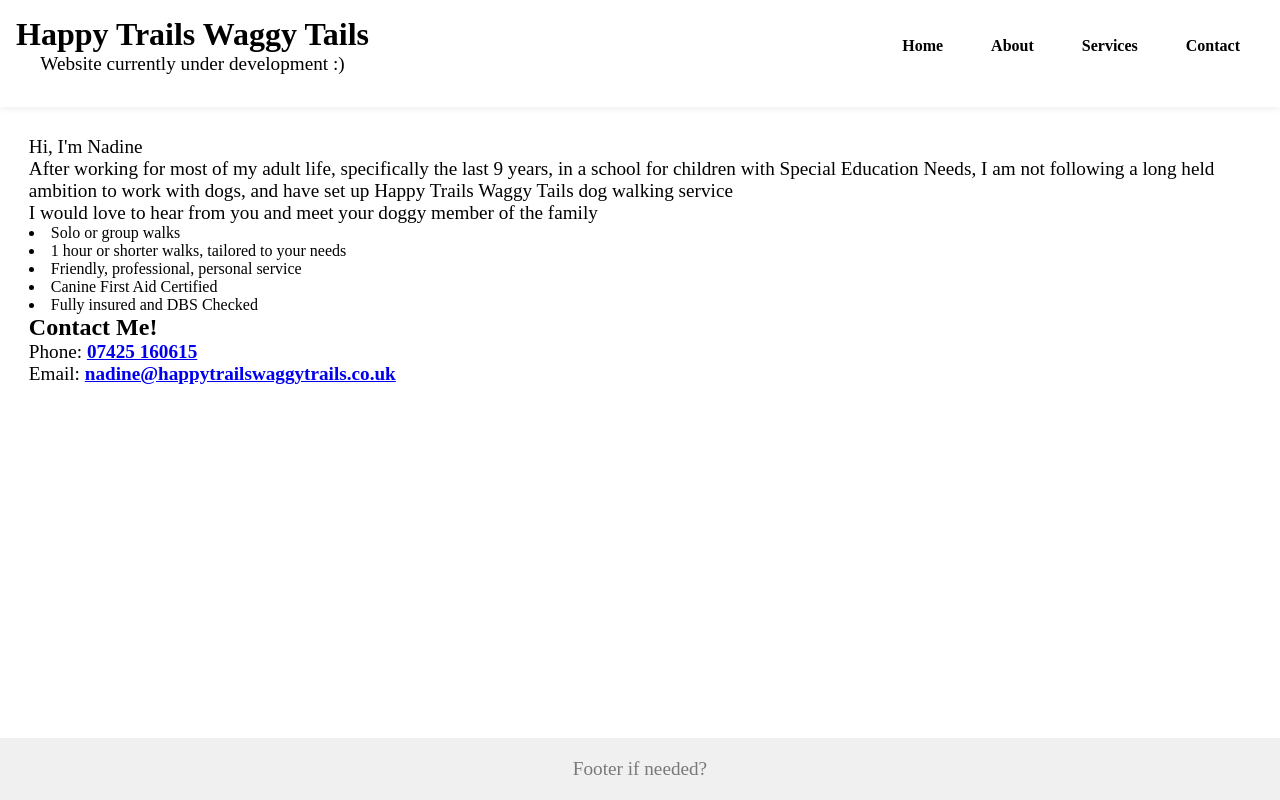
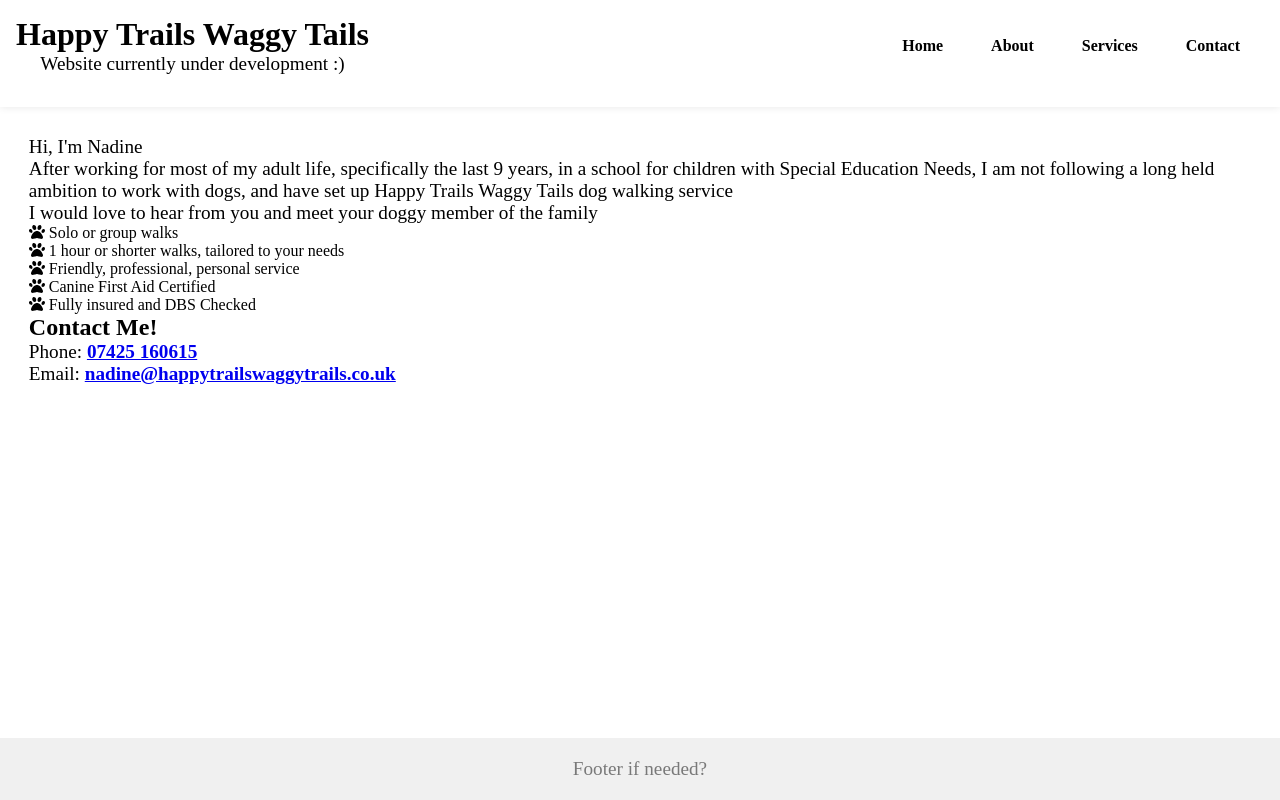
Before and after one commit to ChaosCantrip/HappyTrailsWaggyTails, a Next.js app: page /home in a window 1280 px wide. Built offline with nearby package versions, Linux system fonts and the light colour scheme.

Commit message:
Added paw list

```diff
--- a/app/home/page.js
+++ b/app/home/page.js
@@ -1,6 +1,11 @@
+import { FontAwesomeIcon } from "@fortawesome/react-fontawesome";
+import { faPaw } from "@fortawesome/free-solid-svg-icons";
+
 export const metadata = {
     title: "Home"
 }
+
+import styles from "@/styles/modules/home.module.css";
 
 export default function HomePage() {
   return (
@@ -8,12 +13,12 @@
         <p>Hi, I'm Nadine</p>
         <p>After working for most of my adult life, specifically the last 9 years, in a school for children with Special Education Needs, I am not following a long held ambition to work with dogs, and have set up Happy Trails Waggy Tails dog walking service</p>
         <p>I would love to hear from you and meet your doggy member of the family</p>
-        <ul>
-            <li>Solo or group walks</li>
-            <li>1 hour or shorter walks, tailored to your needs</li>
-            <li>Friendly, professional, personal service</li>
-            <li>Canine First Aid Certified</li>
-            <li>Fully insured and DBS Checked</li>
+        <ul className={styles.list}>
+            <li><PawIcon/> Solo or group walks</li>
+            <li><PawIcon/> 1 hour or shorter walks, tailored to your needs</li>
+            <li><PawIcon/> Friendly, professional, personal service</li>
+            <li><PawIcon/> Canine First Aid Certified</li>
+            <li><PawIcon/> Fully insured and DBS Checked</li>
         </ul>
         <div id="contact">
             <h2>Contact Me!</h2>
@@ -23,3 +28,9 @@
     </div>
   );
 }
+
+function PawIcon(){
+    return (
+        <FontAwesomeIcon icon={faPaw}/>
+    )
+}
--- a/app/layout.js
+++ b/app/layout.js
@@ -1,3 +1,7 @@
+import { config } from '@fortawesome/fontawesome-svg-core'
+import '@fortawesome/fontawesome-svg-core/styles.css'
+config.autoAddCss = false
+
 import "@/styles/global/master.css";
 import Header from "@/app/header";
 import Footer from "@/app/footer";
--- /dev/null
+++ b/styles/modules/home.module.css
@@ -0,0 +1,3 @@
+.list {
+    list-style: none;
+}
```
